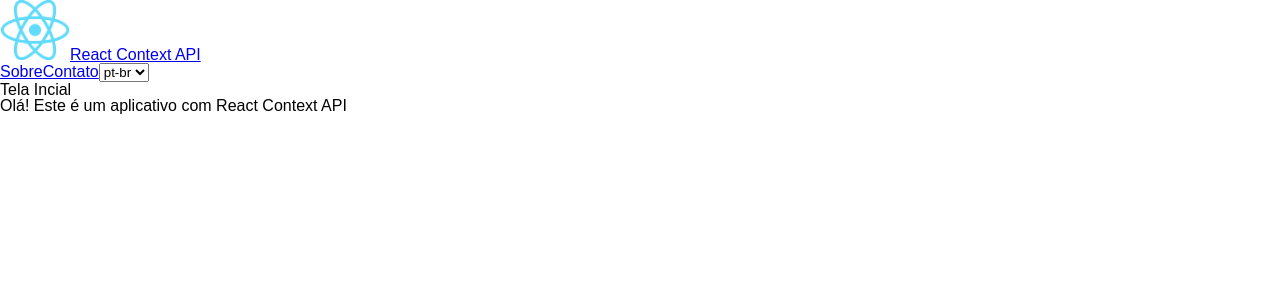
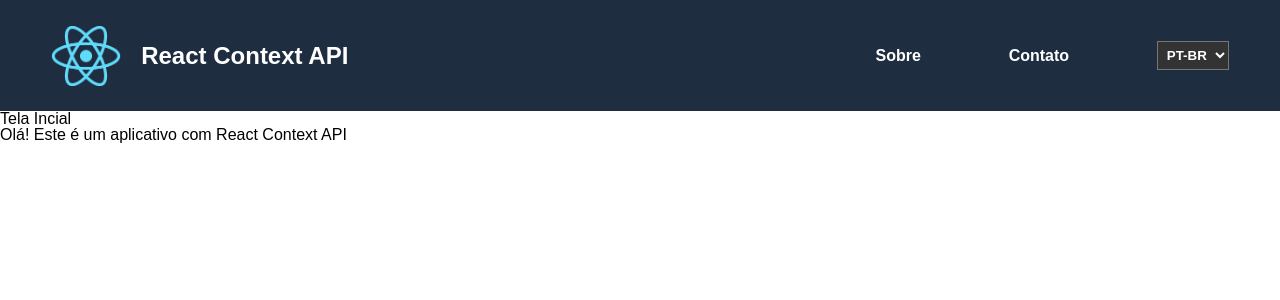
Before and after one commit to DanielCatania/context, a Next.js app: page / in a window 1280 px wide. Shown: the top 300 px of the page. Built offline with nearby package versions, Linux system fonts and the light colour scheme.

Commit message:
adding header style

```diff
--- a/src/components/header/index.tsx
+++ b/src/components/header/index.tsx
@@ -3,6 +3,7 @@ import Link from "next/link";
 import Image from "next/image";
 import AppContext from "@/AppContext";
 import { Languages } from "@/language/type";
+import style from "./style.module.css";
 
 export default function Header() {
   const { languageContext } = useContext(AppContext);
@@ -13,15 +14,22 @@ export default function Header() {
   const languageOptions: Languages[] = ["pt-br", "en", "es"];
 
   return (
-    <header>
-      <Link href="/">
+    <header className={style["header"]}>
+      <Link href="/" className={`${style["logo"]} ${style["link"]}`}>
         <Image src="/img/react.png" alt="React" width={70} height={60} />
         <span>React Context API</span>
       </Link>
-      <div>
-        <Link href="/about">{header.aboutLink}</Link>
-        <Link href="/contact">{header.contactLink}</Link>
-        <select onChange={(e) => setLanguageSelected(e.target.value)}>
+      <nav className={style["nav"]}>
+        <Link href="/about" className={style["link"]}>
+          {header.aboutLink}
+        </Link>
+        <Link href="/contact" className={style["link"]}>
+          {header.contactLink}
+        </Link>
+        <select
+          className={style["language-menu"]}
+          onChange={(e) => setLanguageSelected(e.target.value)}
+        >
           {languageOptions.map((languageOption) => (
             <option
               value={languageOption}
@@ -32,7 +40,7 @@ export default function Header() {
             </option>
           ))}
         </select>
-      </div>
+      </nav>
     </header>
   );
 }
--- /dev/null
+++ b/src/components/header/style.module.css
@@ -0,0 +1,34 @@
+.header,
+.logo,
+.nav {
+  display: flex;
+  justify-content: space-between;
+  align-items: center;
+}
+
+.header {
+  padding: 2% 4%;
+  background-color: #1E2D40;
+}
+
+.logo {
+  gap: 20px;
+  font-size: 1.5em;
+}
+
+.nav {
+  width: 30%;
+}
+
+.link,
+.language-menu {
+  text-decoration: none;
+  color: white;
+  font-weight: bold;
+}
+
+.language-menu {
+  background-color: #333;
+  text-transform: uppercase;
+  padding: 5px;
+}
```
